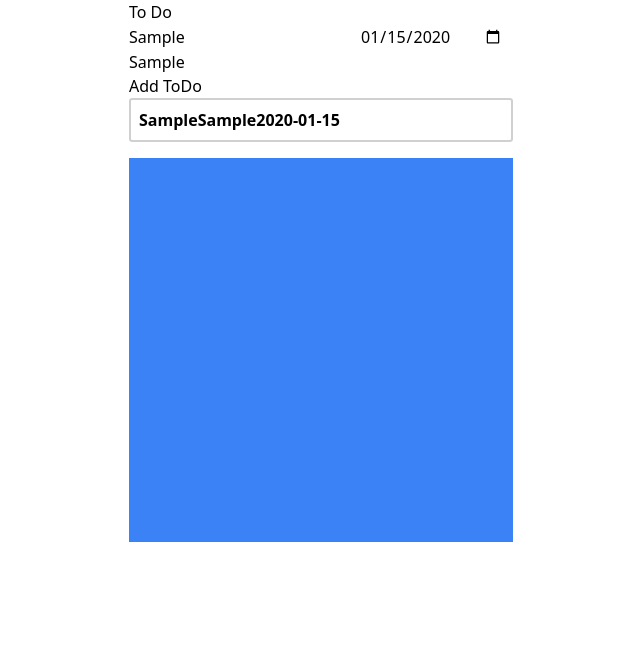
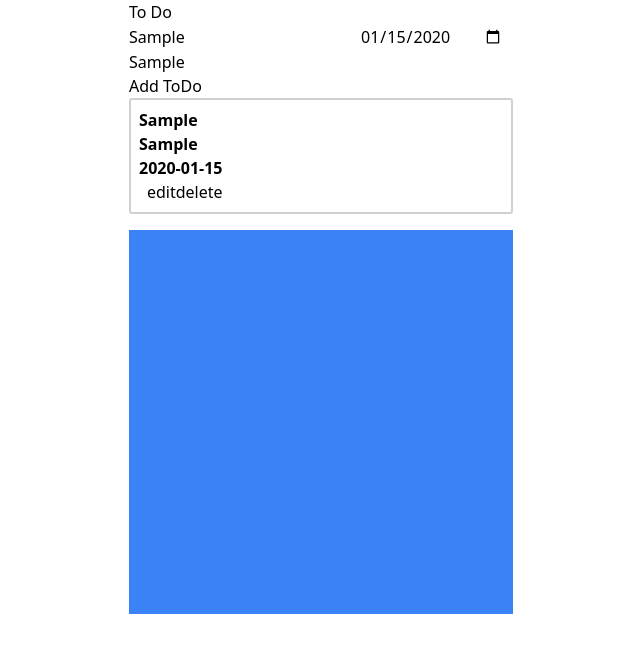
Before and after one commit to JakariaJishan/kanban-react, a React (Create React App) app: page / in a window 1280 px wide. Both pictures are taken after typing "Sample", "2020-01-15", "Sample" into the empty fields and a click on the button "Add ToDo". Shown: the top 652 px of the page, without its empty margins (319-959 px from the left). Built offline with nearby package versions, Linux system fonts and the light colour scheme.

Commit message:
Make input field editable

```diff
--- a/src/components/drag&drop/DropTodo.js
+++ b/src/components/drag&drop/DropTodo.js
@@ -1,12 +1,26 @@
-import React from "react";
+import React, { useState } from "react";
 import { Draggable, Droppable } from "react-beautiful-dnd";
 import Todo from "../todo/Todo";
 
 const DropTodo = ({ todoCharacters }) => {
+  const [value, setValue] = useState("");
+  const [titlex, setTitle] = useState("");
+  const [descriptionx, setDescription] = useState("");
+  const [datex, setDate] = useState("");
+
+  const [isEditable, setIsEditable] = useState(null);
+  const [editableData, setEditableData] = useState({});
+
+  const handleEditItem = (id) => {
+    setIsEditable(id)
+      };
+
+  const handleSaveItem = () => {
+    setIsEditable(null);
+  };
   return (
     <div>
-     <Todo />
-
+      <Todo />
       <Droppable droppableId="todo-characters" type="TASK">
         {(provided) => (
           <ul
@@ -14,7 +28,8 @@ const DropTodo = ({ todoCharacters }) => {
             {...provided.droppableProps}
             ref={provided.innerRef}
           >
-            {todoCharacters.map(({ id, title, description,date }, index) => {
+            {todoCharacters.map(({ id, title, description, date }, index) => {
+              const isEditing = isEditable === id;
               return (
                 <Draggable key={id} draggableId={id} index={index}>
                   {(provided) => (
@@ -23,10 +38,42 @@ const DropTodo = ({ todoCharacters }) => {
                       {...provided.draggableProps}
                       {...provided.dragHandleProps}
                     >
-
-                      <p>{title}</p>
-                      <p>{description}</p>
-                      <p>{date}</p>
+                      {isEditing ? (
+                        <form>
+                          <input
+                            type="text"
+                            required
+                            autoFocus
+                            value={descriptionx}
+                            onChange={(e) => setDescription(e.target.value)}
+                          />
+                          <input
+                            type="date"
+                            required
+                            value={datex}
+                            onChange={(e) => setDate(e.target.value)}
+                          />
+                          <input
+                            type="text"
+                            required
+                            value={titlex}
+                            onChange={(e) => setTitle(e.target.value)}
+                          />
+                          <button onClick={handleSaveItem}>save</button>
+                        </form>
+                      ) : (
+                        <div>
+                          <p>{title}</p>
+                          <p>{description}</p>
+                          <p>{date}</p>
+                          <div className="float-right">
+                            <button onClick={() => handleEditItem(id)}>
+                              edit
+                            </button>
+                            <button>delete</button>
+                          </div>
+                        </div>
+                      )}
                     </li>
                   )}
                 </Draggable>
--- a/src/components/home/Home.js
+++ b/src/components/home/Home.js
@@ -1,4 +1,4 @@
-import React, { useState } from "react";
+import React from "react";
 import { useSelector } from "react-redux";
 import "../../App.css";
 import DragDrop from "../drag&drop/DragDrop";
@@ -32,9 +32,7 @@ const finalSpaceCharacters = [
 ];
 
 function Home() {
-  const [todos, setTodos] = useState([])
   let result = useSelector(state=>state.todo)
-
 
   return (
     <div className="">
```
Also changed, not shown: 1 other file (tests, documents, lock files or other folders).
